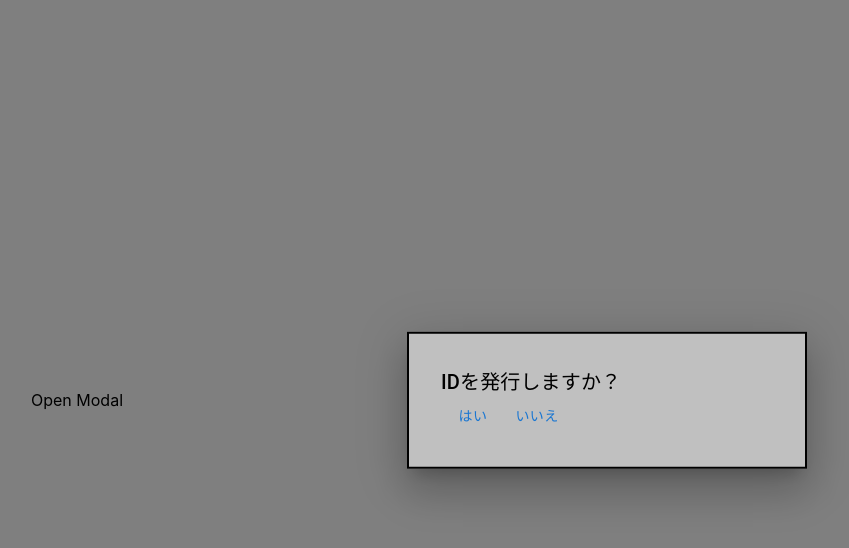
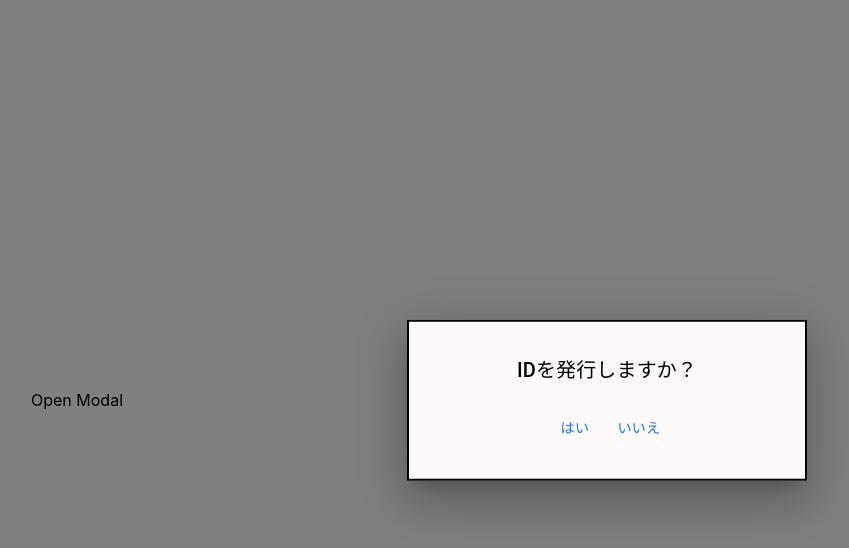
Before and after one commit to NiziChain/frontend, a Next.js app: page /id in a window 1280 px wide. Both pictures are taken after a click on the button "Open Modal". Shown: the part 556-1104 px from the top of the page, without its empty margins (33-882 px from the left). Built offline with nearby package versions, Linux system fonts and the light colour scheme.

Commit message:
fix: モーダルウィンドウのデザイン修正

```diff
--- a/src/pages/id/index.tsx
+++ b/src/pages/id/index.tsx
@@ -17,7 +17,7 @@ const BoxStyle = {
   left: '50%',
   transform: 'translate(-50%, -50%)',
   width: 400,
-  bgcolor: 'silver',
+  bgcolor: 'snow',
   color: 'black',
   border: '2px solid #000',
   boxShadow: 24,
@@ -25,10 +25,7 @@ const BoxStyle = {
 }
 
 const TypographyStyle = {
-  // display:"grid",
-  // bgcolor: "blue",
-  // color:"red",
-  // gap:20,
+  mb: 3,
 }
 
 const IdConfirmationPage: NextPage = () => {
@@ -82,6 +79,7 @@ const IdConfirmationPage: NextPage = () => {
           <div>
             {!loading && !register && (
               <Box sx={BoxStyle}>
+                <Grid container direction="column" alignItems="center">
                   <Typography
                     id='modal-modal-title'
                     variant='h6'
@@ -90,29 +88,36 @@ const IdConfirmationPage: NextPage = () => {
                   >
                     IDを発行しますか？
                   </Typography>
+                  <Grid item>
                     <Button onClick={startLoading}>はい</Button>
                     <Button onClick={handleClose}>いいえ</Button>
+                  </Grid>
+                </Grid>
               </Box>
             )}
             {loading && (
               <Box sx={BoxStyle}>
+                <Grid container direction="column" alignItems="center">
                   <Typography id='a' variant='h6' component='h2'>
                     IDを発行中です
                   </Typography>
-                <CircularProgress color='secondary' />
+                  <CircularProgress color='secondary' sx={{mt: 3, mb: 3}}/>
                   {/* ↓　ここでローディングの終了をブロックチェーン側から受け取る */}
                   <Button onClick={completeRegister}>ローディング終わり！</Button>
+                </Grid>
               </Box>
             )}
             {register && (
               <Box sx={BoxStyle}>
+                <Grid container direction="column" alignItems="center">
                   <Typography id='modal-modal-title' variant='h6' component='h2'>
                     IDの発行が完了しました
                   </Typography>
-                <Typography id='modal-modal-description' sx={{ mt: 2 }}>
+                  <Typography id='modal-modal-description' sx={{ mt: 2, mb: 2 }}>
                     続けて作品の登録を行います
                   </Typography>
                   <Button onClick={finishRegister}>作品登録に進む</Button>
+                </Grid>
               </Box>
             )}
           </div>
```
Lines whose indentation alone changed are shown as unchanged.
